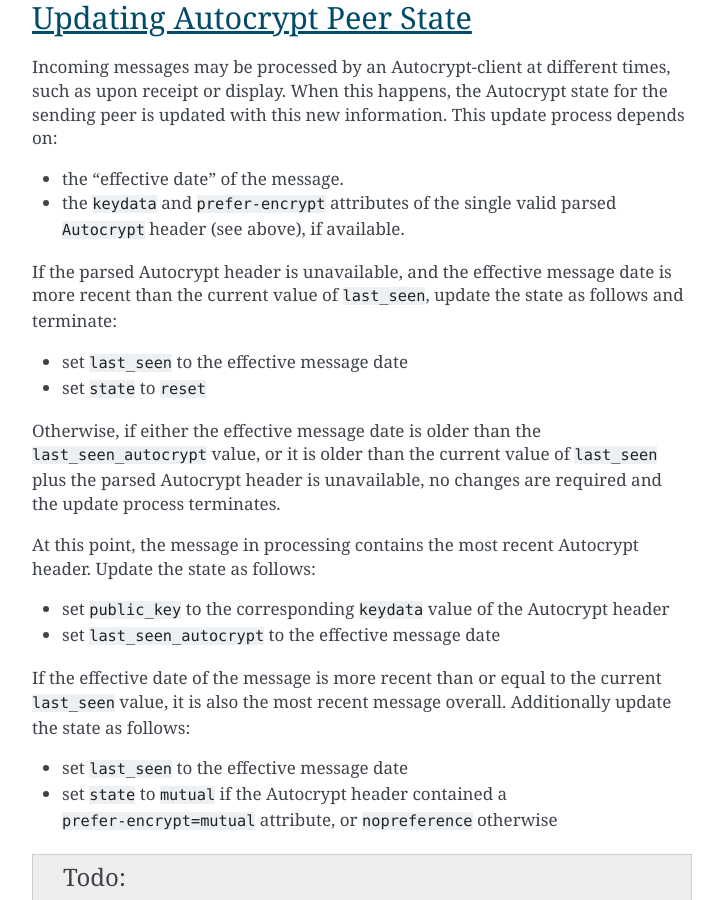
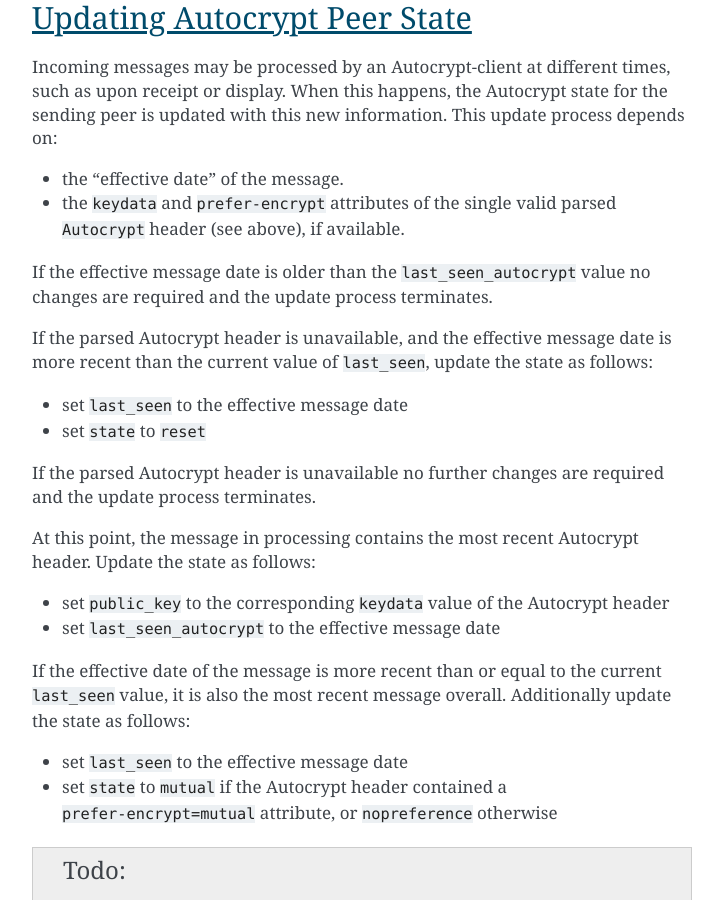
Before and after one commit to autocrypt/autocrypt, a Sphinx documentation site: the page built from doc/level1.rst, in a window 1280 px wide and 900 px high, scrolled down 6390 px. Shown: the whole window, without its empty margins (388-1111 px from the left). Built offline with Sphinx 7.4.7, drawn with Linux system fonts in a browser that asks for light colours.

Commit message:
spec: simplify the message processing a bit
First of all we now catch messages without a header and an
effective message date that is equal to last_seen.

In addition this separates a long combined clause into two.
We can compare the message date to last_seen_autocrypt right
at the beginning because last_seen_autocrypt is always older
or equal to last_seen and so if a message is older than
last_seen_autocrypt we do not need to process it at all.

```diff
--- a/doc/level1.rst
+++ b/doc/level1.rst
@@ -269,17 +269,18 @@
 - the ``keydata`` and ``prefer-encrypt`` attributes of the single valid
   parsed ``Autocrypt`` header (see above), if available.
 
+If the effective message date is older than the ``last_seen_autocrypt``
+value no changes are required and the update process terminates.
+
 If the parsed Autocrypt header is unavailable, and the effective
 message date is more recent than the current value of ``last_seen``,
-update the state as follows and terminate:
+update the state as follows:
 
 - set ``last_seen`` to the effective message date
 - set ``state`` to ``reset``
 
-Otherwise, if either the effective message date is older than the
-``last_seen_autocrypt`` value, or it is older than the current value
-of ``last_seen`` plus the parsed Autocrypt header is unavailable, no
-changes are required and the update process terminates.
+If the parsed Autocrypt header is unavailable no further changes
+are required and the update process terminates.
 
 At this point, the message in processing contains the most recent
 Autocrypt header. Update the state as follows:
```
